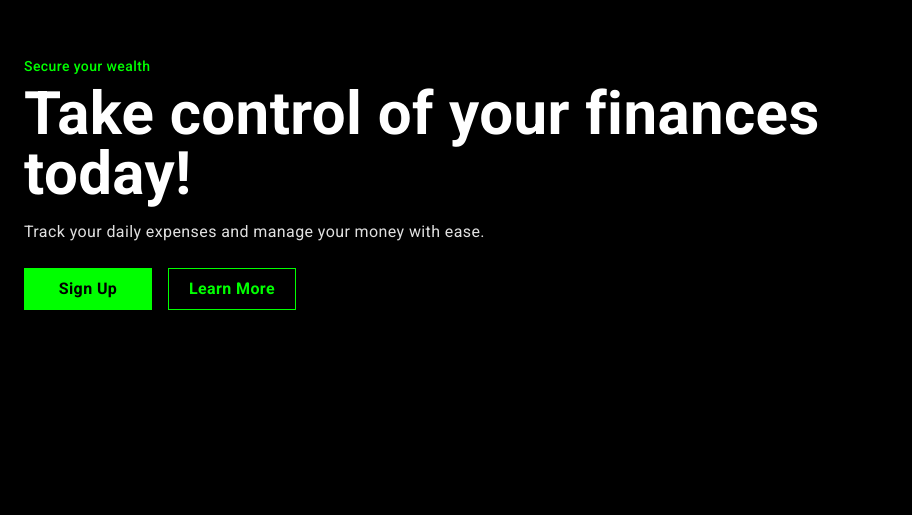
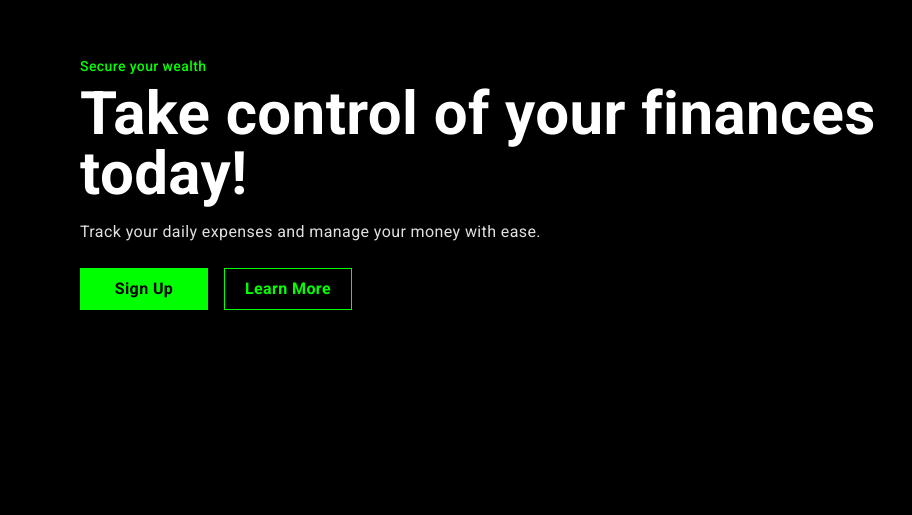
Before and after one commit to jasonhew98/xvault-web, a Vue app: page / in a window 1280 px wide. Shown: the part 285-800 px from the top of the page, without its empty margins (0-912 px from the left). Built offline with nearby package versions, Linux system fonts and the light colour scheme; no server answers.

Commit message:
Update style

```diff
--- a/src/features/Web/Landing/LandingIndexPage.vue
+++ b/src/features/Web/Landing/LandingIndexPage.vue
@@ -3,7 +3,7 @@
     <div class="main main-landing">
       <XWebNav :options="actionConfigurations" :sideOptions="sideActionConfigurations"></XWebNav>
       <main class="section-hero py-16 md:h-screen">
-        <div class="container md:pb-4 mx-auto pt-14 px-6 z-10 2xl:flex 2xl:items-center">
+        <div class="container md:pb-4 mx-auto pt-14 px-6 md:px-20 z-10 2xl:flex 2xl:items-center">
           <div class="grid lg:grid-cols-12 grid-cols-1 md:gap-x-20 md:gap-y-16">
             <div class="lg:col-span-12 md:col-span-7 lg:order-none col-span-12 pb-4 order-2">
               <h2 class="mb-2 text-sm font-medium text-green">Secure your wealth</h2>
```
